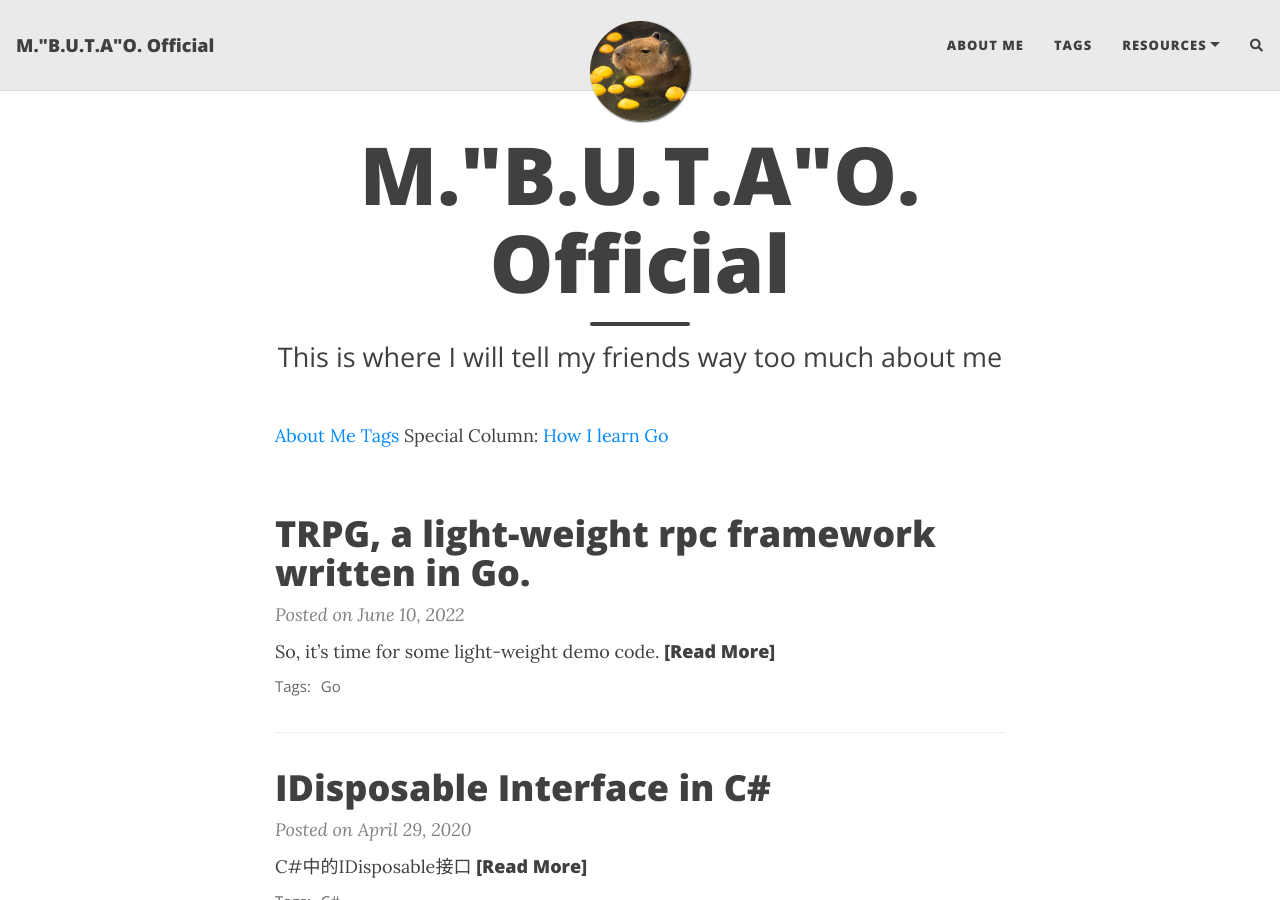
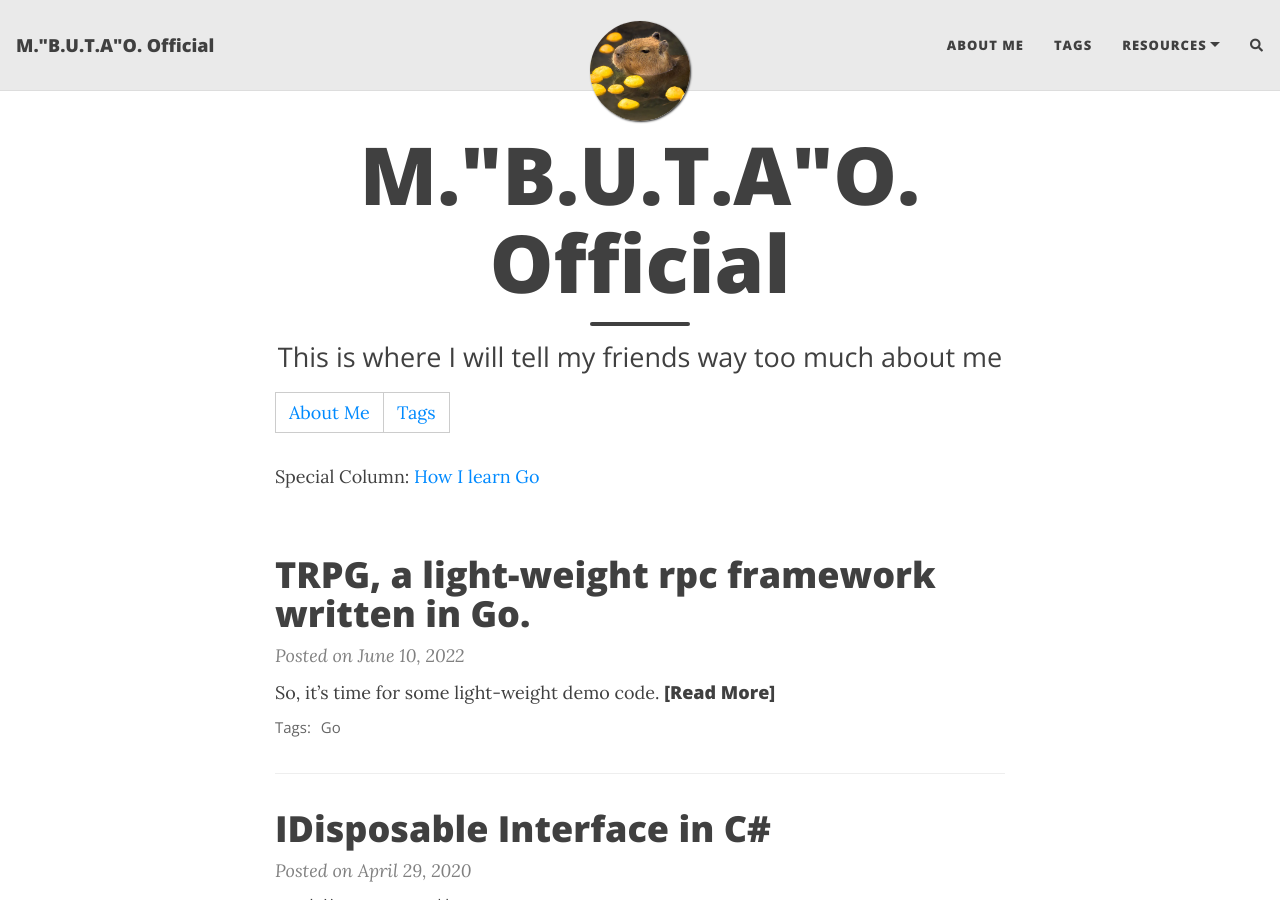
Before and after one commit to mizumoto-cn/mizumoto-cn.github.io, a Jekyll site: the page built from index.md, in a window 1280 px wide and 900 px high. Built offline with Jekyll 4.4.1, drawn with Linux system fonts in a browser that asks for light colours; nearby versions of some CDN libraries; comment, search, counter and statistics services are not loaded.

Commit message:
wubba lubba dubdub

```diff
--- a/index.md
+++ b/index.md
@@ -4,5 +4,6 @@
 subtitle: This is where I will tell my friends way too much about me
 ---
 
-[About Me](aboutme.md) [Tags](tags.html)
+[About Me](aboutme.md)  |    [Tags](tags.html)
+
 Special Column: [How I learn Go](go_index.md)
```
Also changed, not shown: 2 other files.
